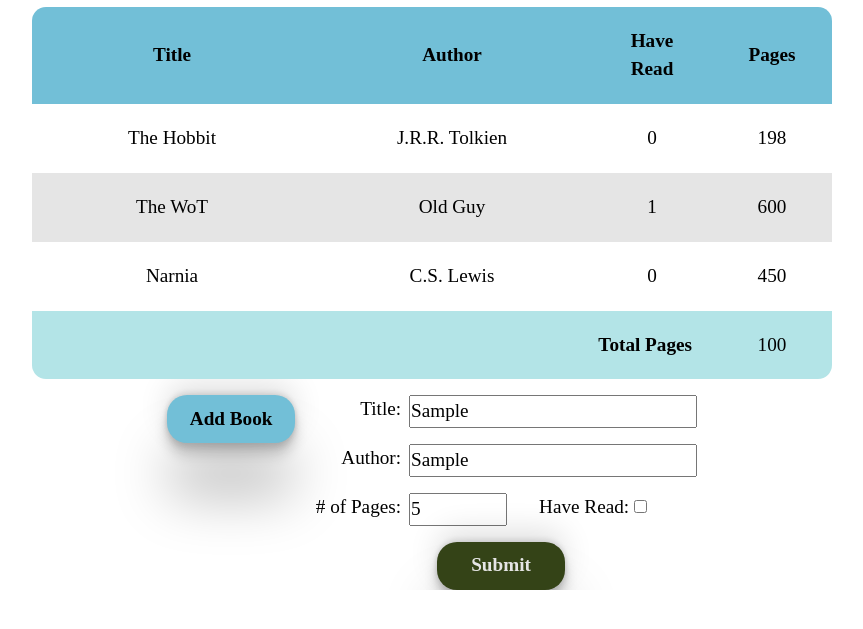
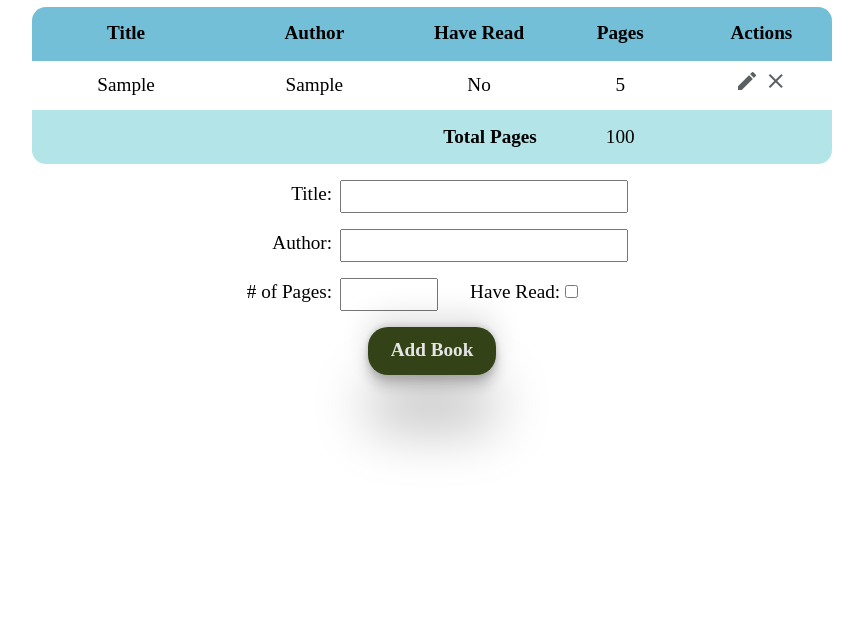
Before and after one commit to wsulliv8/library, a plain HTML site: page index.html in a window 1280 px wide. Both pictures are taken after typing "Sample", "Sample", "5" into the empty fields and a click on the button "Add Book". Shown: the part 51-680 px from the top of the page, without its empty margins (208-1071 px from the left). Drawn offline with nearby package versions, Linux system fonts and the light colour scheme.

Commit message:
Add action buttons and add book functionality

```diff
--- a/index.html
+++ b/index.html
@@ -6,6 +6,9 @@
   <title>Library</title>
   <script src="./script.js" defer></script>
   <link rel="stylesheet" href="./style.css">
+  <link rel="stylesheet" href="https://fonts.googleapis.com/css2?family=Material+Symbols+Outlined:opsz,wght,FILL,GRAD@24,400,0,0&icon_names=close" />
+  <link rel="stylesheet" href="https://fonts.googleapis.com/css2?family=Material+Symbols+Outlined:opsz,wght,FILL,GRAD@20..48,100..700,0..1,-50..200&icon_names=edit" />
+  <link rel="stylesheet" href="https://fonts.googleapis.com/icon?family=Material+Icons">
 </head>
 <body>
   <table>
@@ -16,6 +19,7 @@
         <th scope="col">Author</th>
         <th scope="col">Have Read</th>
         <th scope="col">Pages</th>
+        <th scope="col">Actions</th>
       </tr>
     </thead>
     <tbody></tbody>
@@ -23,34 +27,35 @@
       <tr>
         <th scope="row" colspan="3">Total Pages</th>
         <td>100</td>
+        <td></td>
       </tr>
     </tfoot>
   </table>
   <div class="add-book">
-    <button class="add-button" type="button">Add Book</button>
     <form action="" method="post">
       <div class="form-row">
         <label for="title">Title: </label>
-        <input type="text" size="25" id="title">
+        <input type="text" size="25" id="title" name="title">
       </div>
       <div class="form-row">
         <label for="author">Author: </label>
-        <input type="text" size="25" id="author">
+        <input type="text" size="25" id="author" name="author">
       </div>
       <div class="form-row">
         <label for="pages"># of Pages: </label>
         <div>
-          <input type="number" id="pages" min="1" max="10000" size="6">
+          <input type="number" id="pages" min="1" max="10000" size="6" name="number_pages">
           <div>
             <label for="checkbox">Have Read: </label>
-            <input type="checkbox" id="checkbox">
+            <input type="checkbox" id="checkbox" name='have_read'>
           </div>
         </div>
       </div>
       <div class="form-row">
-        <button class="submit" type='button'>Submit</button>
+        <button class="add-button">Add Book</button>
       </div>
     </form>
   </div>
+
 </body>
 </html>
--- a/script.js
+++ b/script.js
@@ -1,26 +1,25 @@
+let log = console.log;
+const myLibrary = [];
 let tableBody = document.querySelector('tbody');
 let form = document.querySelector('form');
 let inputs = document.querySelectorAll('input');
-let addButton = document.querySelector(".add-button");
-let submitButton = document.querySelector(".submit");
-addButton.addEventListener('click', () => {
-  form.style.maxWidth = '100%';
-  addButton.style.marginRight = '0';
-})
-submitButton.addEventListener('click', () => {
-  console.log(inputs.values());
-  let newBook = new Book(...inputs.values());
+let deleteButton = document.querySelector('.action-button');
+form.addEventListener('submit',(event)=> {
+  event.preventDefault();
+
+  const formData = new FormData(form);
+  let haveRead = formData.get('have_read')==='on' ? 'Yes' : 'No';
+  let newBook = new Book(formData.get('title'), formData.get('author'), haveRead, formData.get('number_pages'))
+
   addBook(newBook);
   form.reset();
+})
+deleteButton.addEventListener('click', () => {
 
-  form.style.maxWidth = '0';
-  addButton.style.transition = 'margin-right 0s 2.88s';
-  addButton.style.marginRight = '392px';
 })
-let log = console.log;
-const myLibrary = [];
 
-function Book (title, author, pages, read) {
+
+function Book (title, author, read, pages) {
   this.title = title;
   this.author = author;
   this.read = read;
@@ -35,30 +34,47 @@ Book.prototype.info = function () {
 }
 
 function addBook() {
+
   for (let i = 0; i < arguments.length; i++) {
     myLibrary.push(arguments[i]);
   }
-  displayBooks();
+
+  displayBooks(arguments.length);
   return;
 }
 
-function displayBooks() {
-  myLibrary.forEach((book) => {
+function displayBooks(numbBooks = myLibrary.length) {
+
+  for (let i = myLibrary.length-numbBooks; i < myLibrary.length; i++){
+
     let newRow = document.createElement('tr');
-    for (const prop in book){
-      if(typeof book[prop] === 'function') continue;
-      let data = document.createElement('td');
-      data.innerText = book[prop];
-      newRow.appendChild(data);
+    let book = myLibrary[i];
+    for (const bookData in book){
+      if(typeof book[bookData] === 'function') continue;
+      let tableData = document.createElement('td');
+      tableData.innerText = book[bookData];
+      newRow.appendChild(tableData);
     }
+    //create actions buttons
+    newRow.insertAdjacentHTML('beforeend',
+      `<td>
+        <button type="button" class="action-button" data-index="${i}">
+          <span class="material-icons">edit</span>
+        </button>
+      <button type="button" class="action-button" data-index="${i}">
+        <span class="material-icons">close</span>
+      </button>
+      </td>`
+    );
+
     tableBody.appendChild(newRow);
-  })
+  }
   return;
 }
 
 
-let book = new Book('The Hobbit', 'J.R.R. Tolkien',198, 0);
-let bookTwo = new Book('The WoT', 'Old Guy',600, 1);
-let bookThree = new Book('Narnia', 'C.S. Lewis',450, 0);
+let book = new Book('The Hobbit', 'J.R.R. Tolkien','No', 198);
+let bookTwo = new Book('The WoT', 'Old Guy','Yes', 600);
+let bookThree = new Book('Narnia', 'C.S. Lewis','No', 450);
 
 addBook(book, bookTwo, bookThree);
--- a/style.css
+++ b/style.css
@@ -38,12 +38,22 @@ h1, h2, h3, h4, h5, h6 {
 }
 
 :root {
+  --color-icon-gray: #5a5f61;
+  --color-icon-red: #8d2424;
   --color-tan: #e5e5e5;
   --color-gray: #737a7d;
   --color-dark-blue: #72bfd7;
   --color-light-blue: #b3e4e7;
   --color-black: #091f29;
   --color-green: #344317;
+}
+
+.material-symbols-outlined {
+  font-variation-settings:
+  'FILL' 0,
+  'wght' 400,
+  'GRAD' 0,
+  'opsz' 24
 }
 
 body {
@@ -57,7 +67,7 @@ body {
 
 table {
   table-layout: fixed;
-  width: clamp(400px, 70%, 800px);
+  width: clamp(450px, 85%, 800px);
   border-collapse: collapse;
   position: relative;
 }
@@ -75,11 +85,11 @@ tfoot {
 }
 
 thead th:nth-child(1) {
-  width: 35%;
+  width: 20%;
 }
 
 thead th:nth-child(2) {
-  width: 35%;
+  width: 20%;
 }
 
 thead th:nth-child(3) {
@@ -87,6 +97,10 @@ thead th:nth-child(3) {
 }
 
 thead th:nth-child(4) {
+  width: 15%;
+}
+
+thead th:nth-child(5) {
   width: 15%;
 }
 
@@ -100,9 +114,12 @@ tbody tr:nth-child(2n) {
   background-color: var(--color-tan);
 }
 
-th,
 td {
-  padding: 20px;
+  padding: 0.5rem;
+}
+
+th {
+  padding: 0.8rem;
 }
 
 tfoot th{
@@ -129,9 +146,29 @@ table tfoot td:last-child {
   border-bottom-right-radius: 14px;
 }
 
+.action-button {
+  background-color: transparent;
+  border: none;
+  height: 24px;
+}
+
+.material-icons {
+  color: var(--color-icon-gray);
+}
+
+.action-button:first-child .material-icons:hover {
+  color: var(--color-dark-blue);
+  transform: scale(1.2);
+}
+
+.action-button:last-child .material-icons:hover {
+  color: var(--color-icon-red);
+  transform: scale(1.2);
+}
+
 .add-book {
   display: flex;
-  gap: 10px;
+  gap: max-content;
 }
 
 .add-book button {
@@ -144,24 +181,11 @@ table tfoot td:last-child {
   font-weight: bold;
 }
 
-.add-button {
-  margin-right: 392px;
-
-}
-
 form {
   display: flex;
   flex-direction: column;
   align-items: center;
   gap: 1rem;
-  /* visibility: hidden; */
-  /* width: 0;
-  opacity: 0;
-  transform: opacity 2s 3s;
-  transition: width 3s ; */
-  max-width: 0;
-  overflow: hidden;
-  transition: max-width 3s ease-out;
 }
 
 .form-row {
```
